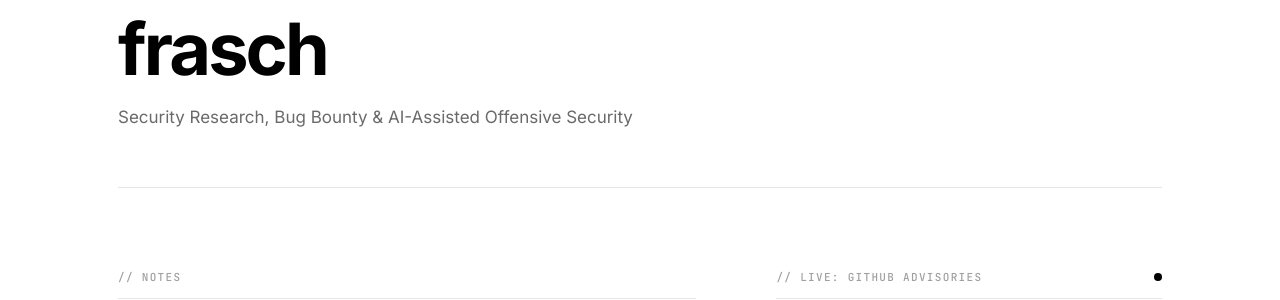
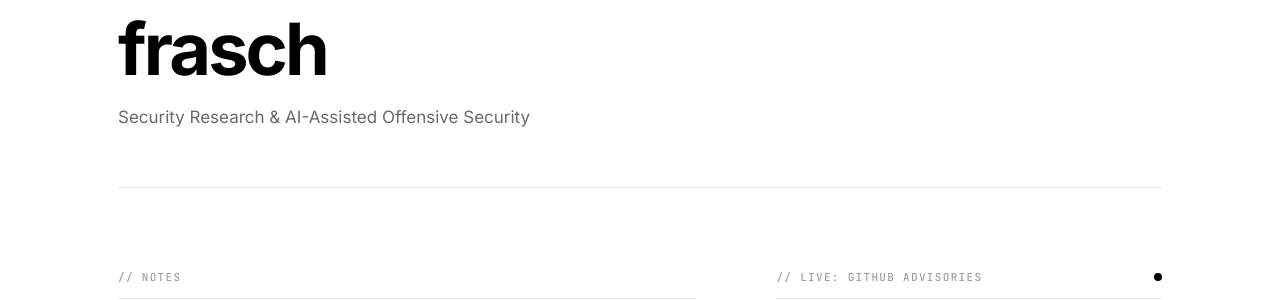
Before and after one commit to whoisfrasch/frasch, a Jekyll site: the page built from index.html, in a window 1280 px wide. Shown: the part 134-434 px from the top of the page. Built offline with Jekyll 4.4.1, drawn with Linux system fonts in a browser that asks for light colours.

Commit message:
Update _config.yml

```diff
--- a/_config.yml
+++ b/_config.yml
@@ -1,5 +1,5 @@
 title: frasch
-tagline: Security Research, Bug Bounty & AI-Assisted Offensive Security
+tagline: Security Research & AI-Assisted Offensive Security
 description: >-
   Notes, write-ups and research on web security, vulnerability hunting,
   and bug bounty work.
```
